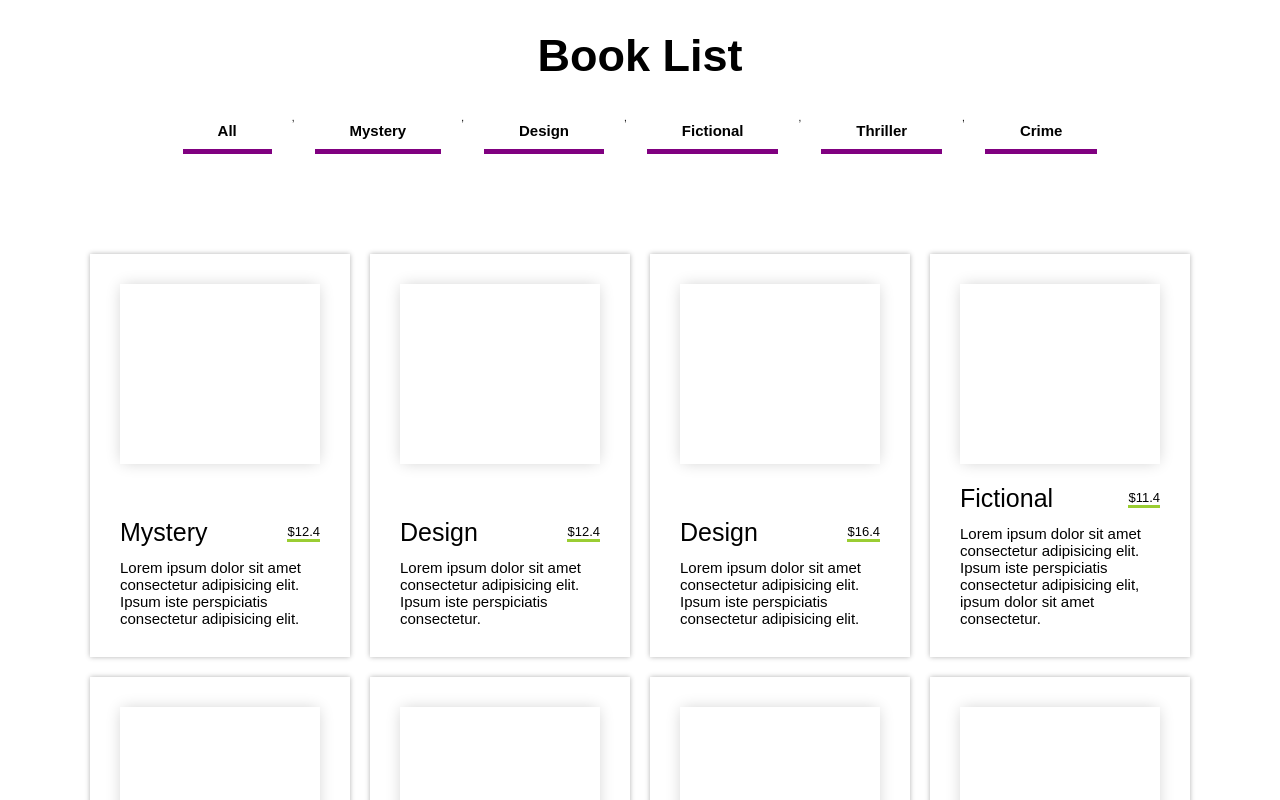
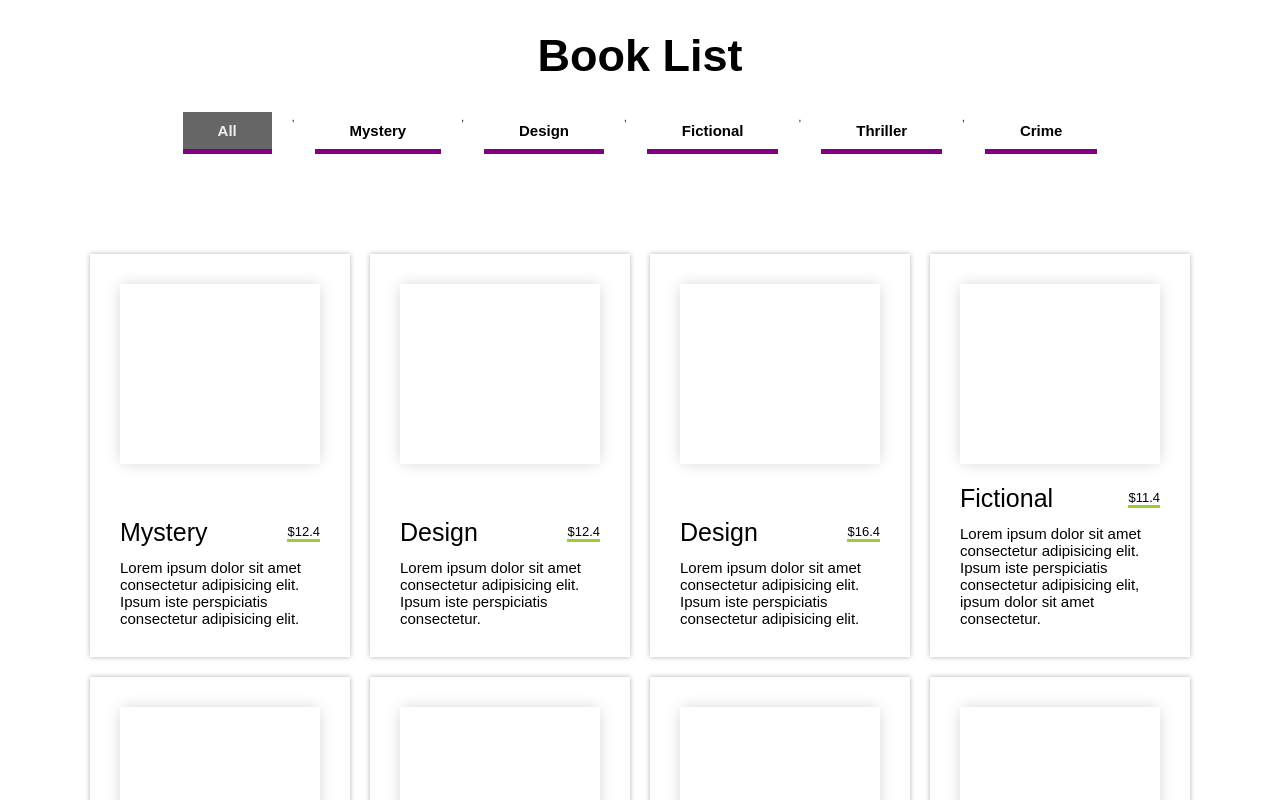
Before and after one commit to shaj-ed/js-simple-projects, a plain HTML site: page book-list/index.html in a window 1280 px wide. Both pictures are taken after a click on the button "All". Shown: the top 800 px of the page. Drawn offline with Linux system fonts and the light colour scheme.

Commit message:
add active class

```diff
--- a/book-list/script.js
+++ b/book-list/script.js
@@ -157,6 +157,10 @@
   // Filtered
   buttons.forEach((btn) => {
     btn.addEventListener("click", (e) => {
+      // Click
+      buttons.forEach((btn) => btn.classList.remove("active"));
+      btn.classList.add("active");
+      //   get the category
       let category = e.currentTarget.dataset.id;
 
       // filter at books array for seeing the same items
--- a/book-list/styles.css
+++ b/book-list/styles.css
@@ -43,6 +43,11 @@
 }
 
 .button:hover {
+  background-color: #666;
+  color: #eee;
+}
+
+.button.active {
   background-color: #666;
   color: #eee;
 }
```
